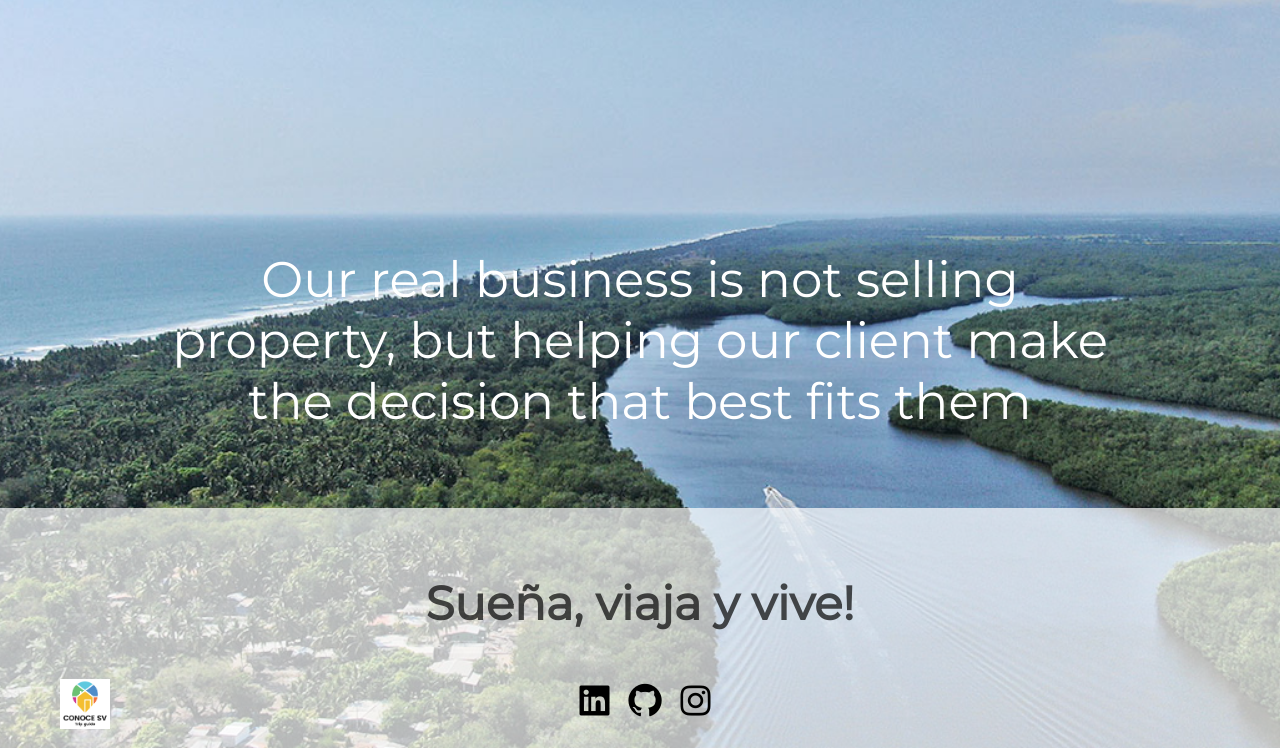
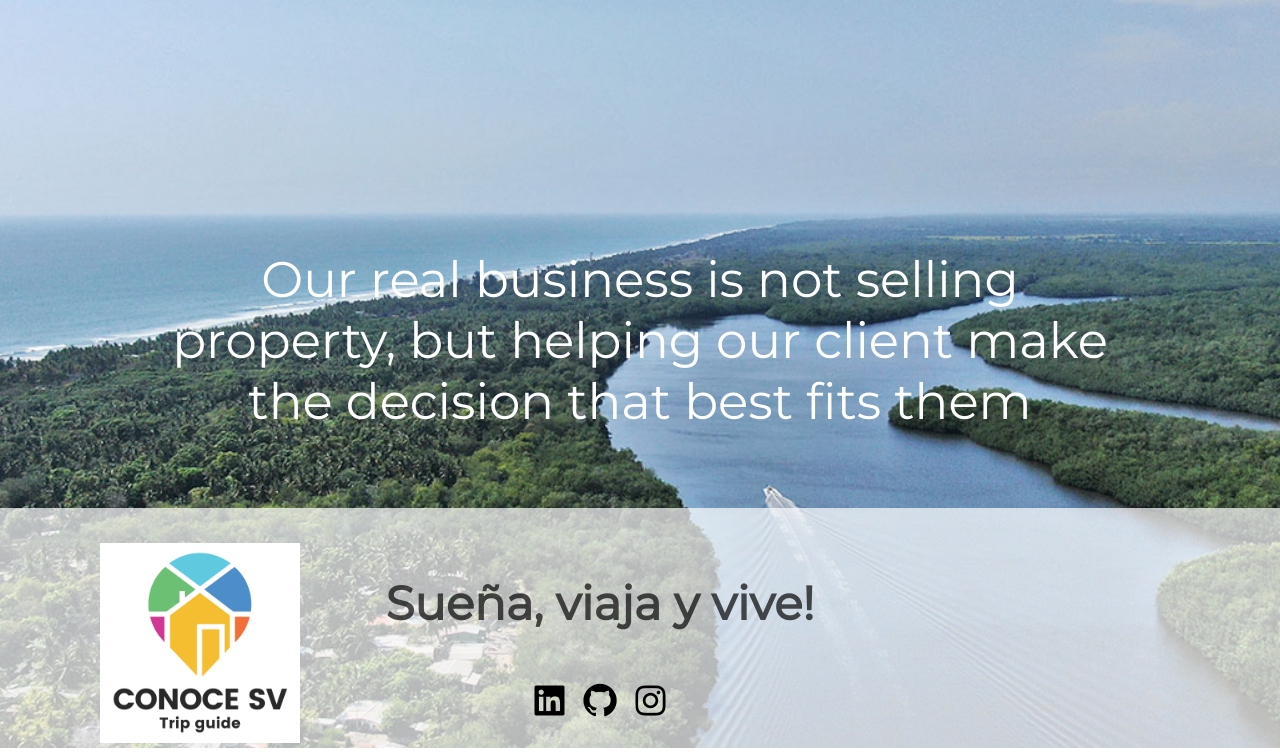
Before and after one commit to ChristianBarillas/CONOCE_SV, a plain HTML site: page Volcanes.html in a window 1280 px wide. Shown: the part 1410-2162 px from the top of the page. Drawn offline with nearby package versions, Linux system fonts and the light colour scheme.

Commit message:
version con logo grande

```diff
--- a/Volcanes.html
+++ b/Volcanes.html
@@ -166,13 +166,17 @@
 
 
 
-         <h3> Sueña, viaja y vive! </h3>
+      <img class = "pie_logo"src="img/LOGO Encabezado.png" alt="logo"/>
+
 
 
 
     <section>
 
-      <img class = "pie_logo"src="img/LOGO Encabezado.png" alt="logo"/>
+
+
+        <h3> Sueña, viaja y vive! </h3>
+
 
           <a
             href="https://www.linkedin.com/in/sof%C3%ADa-sibri%C3%A1n-51113620b/"
--- a/style.css
+++ b/style.css
@@ -215,10 +215,13 @@ footer{
 
 
 
-  width: 50px;
-  height: 50px;
-  float: left;
-  padding-left: 40px;
+  width: 200px;
+  height: 200px;
+
+  left: 100px;
+  bottom: 5px;
+
+  position: absolute;
 
 
 
```
